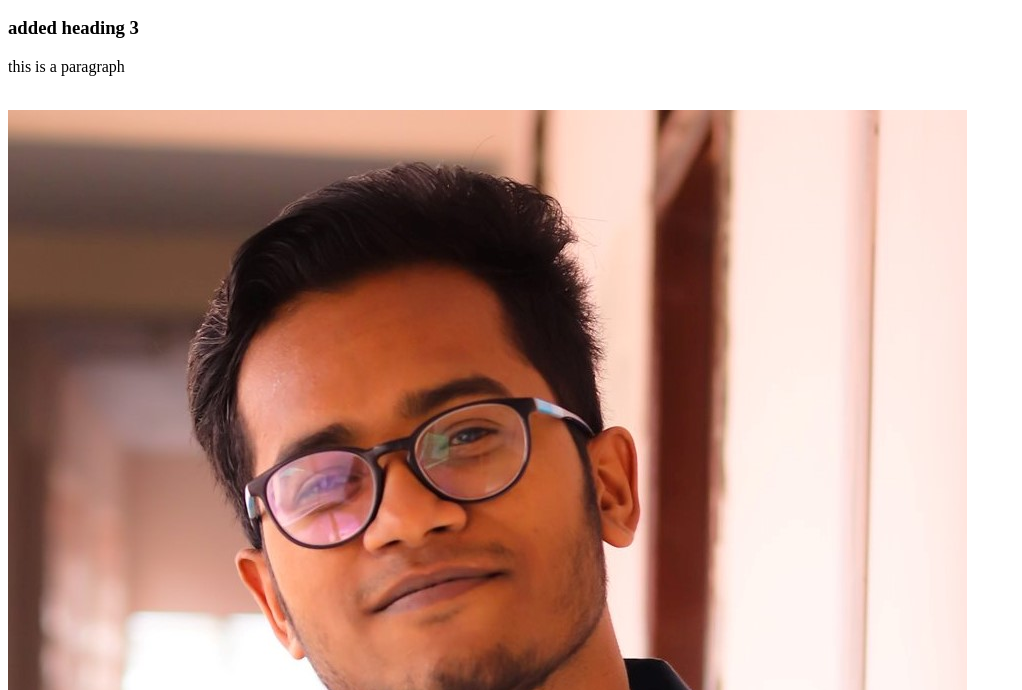
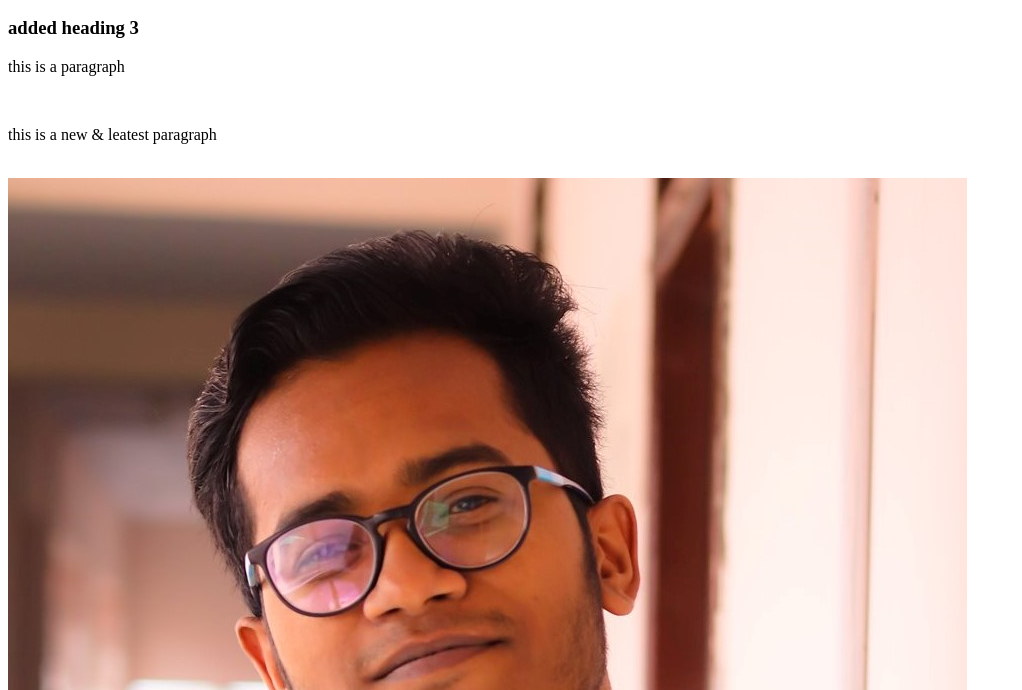
Before and after one commit to siambd/first-website, a plain HTML site: page index.html in a window 1280 px wide. Shown: the part 110-800 px from the top of the page, without its empty margins (0-1022 px from the left). Drawn offline with Linux system fonts and the light colour scheme.

Commit message:
Update index.html

```diff
--- a/index.html
+++ b/index.html
@@ -11,6 +11,7 @@
     <h2>this is the example of code change for github</h2>
     <h3>added heading 3</h3>
     <p>this is a paragraph</p> <br>
+     <p>this is a new & leatest  paragraph</p> <br>
     <img src="image/photo-2.jpg" alt="">
     <img src="image/photo1.jpg" alt="">
 
```
